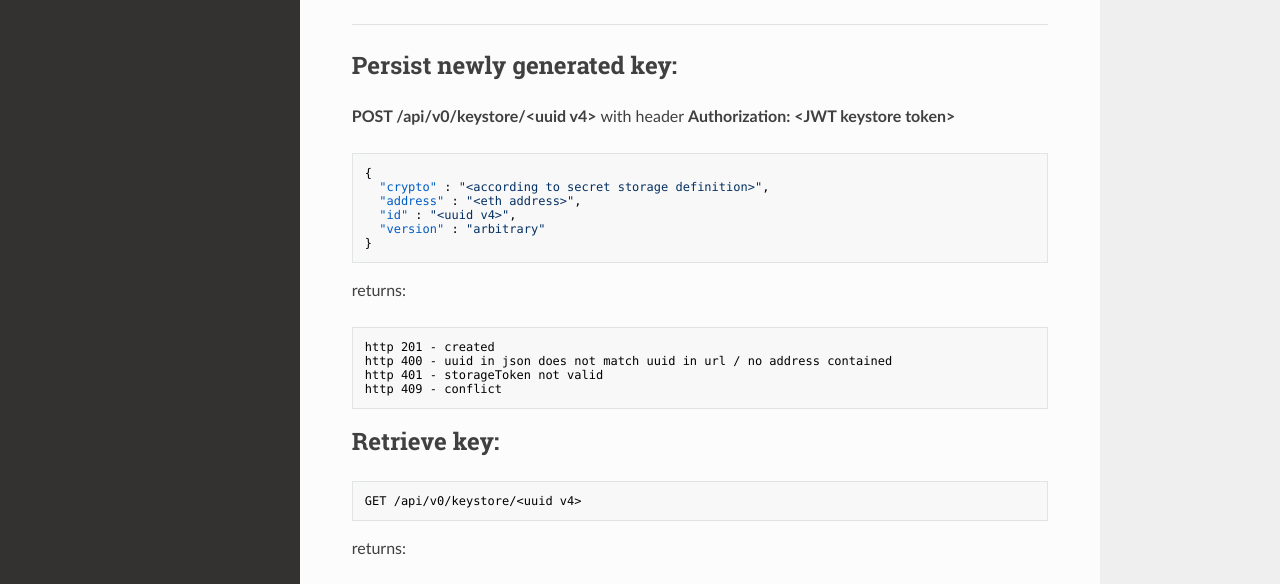
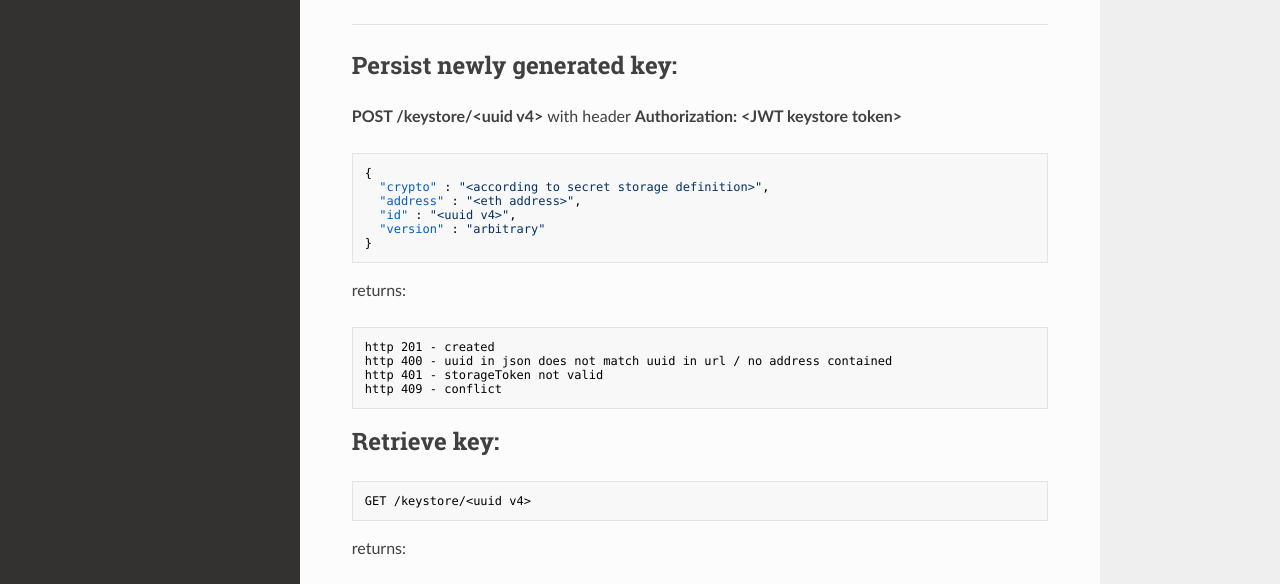
Before and after one commit to Ambisafe/keystore-doc, an MkDocs documentation site: the page built from docs/index.md, in a window 1280 px wide and 1080 px high. Shown: the part 333-917 px from the top of the window. Built offline with MkDocs 1.6.1, drawn with Linux system fonts in a browser that asks for light colours; nearby versions of some CDN libraries.

Commit message:
Update index.md

````diff
--- a/docs/index.md
+++ b/docs/index.md
@@ -8,7 +8,7 @@ Service deployed on <https://keystore.ambisafe.co>.
 
 ## Persist newly generated key:
 
-**POST /api/v0/keystore/&lt;uuid v4&gt;** with header **Authorization: &lt;JWT keystore token&gt;**
+**POST /keystore/&lt;uuid v4&gt;** with header **Authorization: &lt;JWT keystore token&gt;**
 
 ```json
 {
@@ -28,7 +28,7 @@ http 409 - conflict
 
 ## Retrieve key:
 ```
-GET /api/v0/keystore/<uuid v4>
+GET /keystore/<uuid v4>
 ```
 returns:
 ```
````
